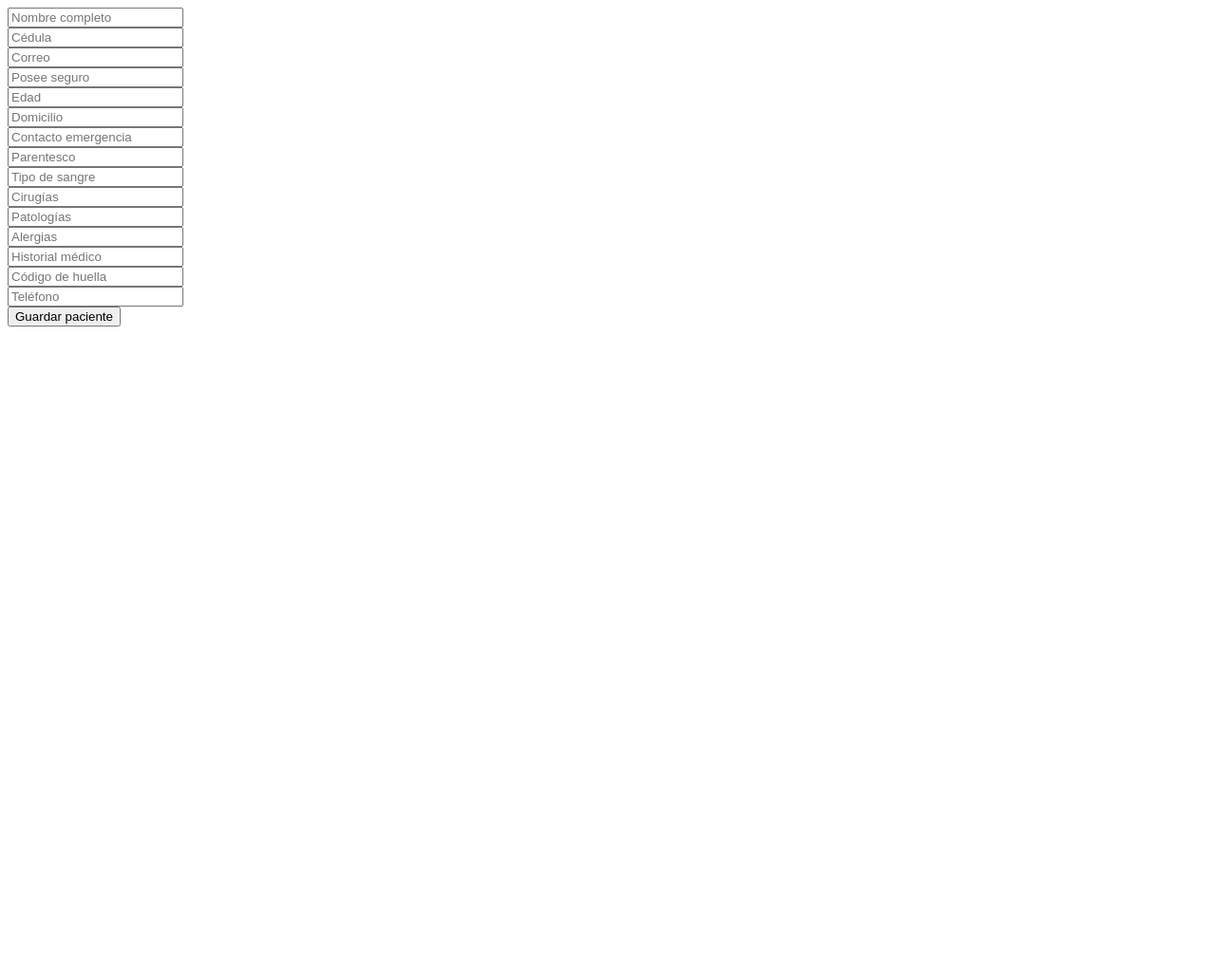
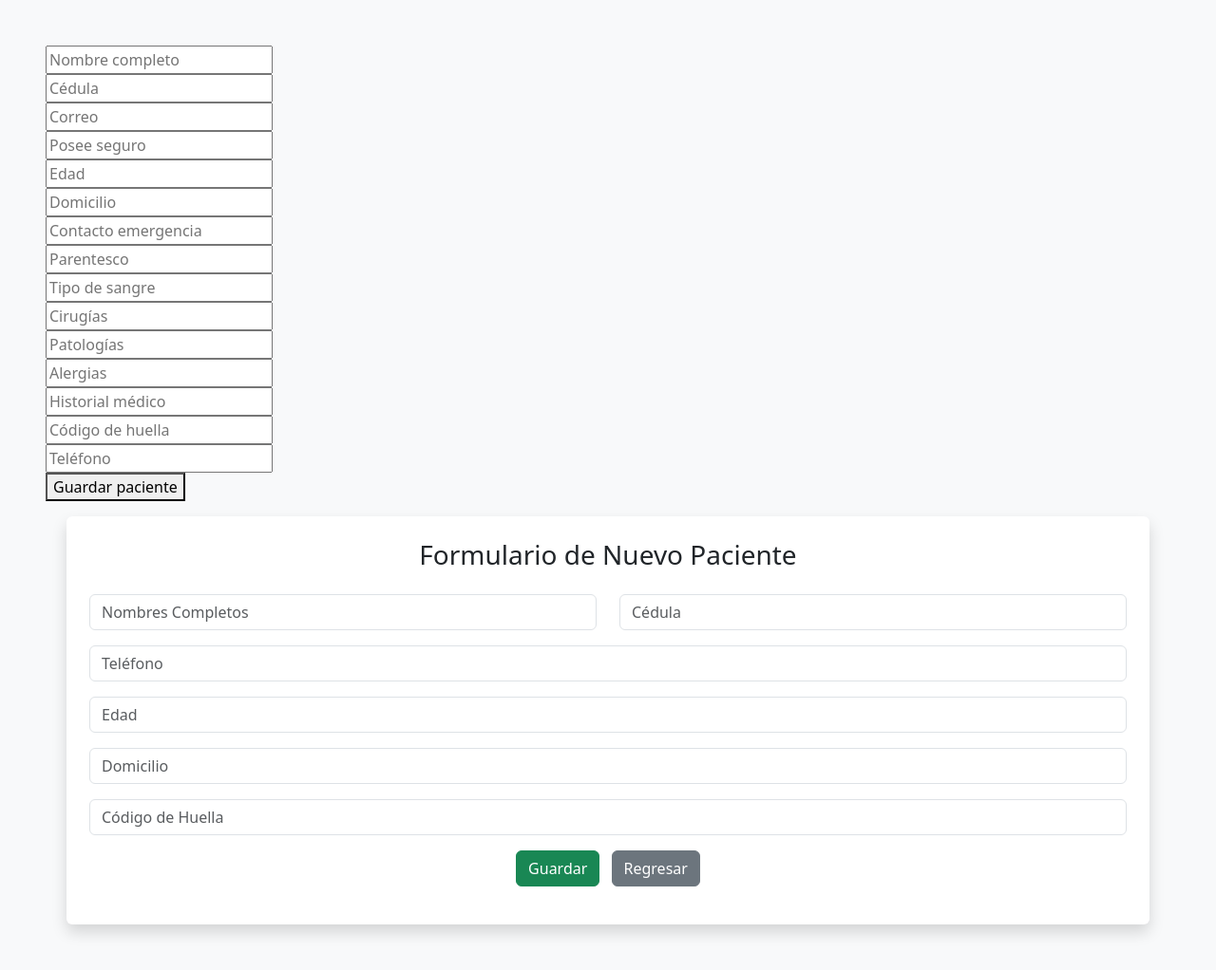
Before and after one commit to HuellaIoT/huellaiot, a PHP site: page /agregar_huella.php in a window 1280 px wide. Shown: the whole page at 95% size. Before the commit the page ends 344 px from the top, so only its background shows below. Run offline with PHP 8.4, Linux system fonts and the light colour scheme.

Commit message:
Update agregar_huella.php

```diff
--- a/public/agregar_huella.php
+++ b/public/agregar_huella.php
@@ -58,3 +58,44 @@ $response</pre>";
   <input name="telefono" placeholder="Teléfono"><br>
   <button type="submit">Guardar paciente</button>
 </form>
+
+
+<!DOCTYPE html>
+<html lang="es">
+<head>
+  <meta charset="UTF-8">
+  <title>Agregar Paciente</title>
+  <link href="https://cdn.jsdelivr.net/npm/bootstrap@5.3.0/dist/css/bootstrap.min.css" rel="stylesheet">
+</head>
+<body class="bg-light p-5">
+  <div class="container bg-white p-4 rounded shadow">
+    <h3 class="mb-4 text-center">Formulario de Nuevo Paciente</h3>
+    <form method="POST" action="guardar_paciente.php">
+      <div class="row mb-3">
+        <div class="col">
+          <input type="text" name="nombres_completos" class="form-control" placeholder="Nombres Completos" required>
+        </div>
+        <div class="col">
+          <input type="text" name="cedula" class="form-control" placeholder="Cédula">
+        </div>
+      </div>
+      <div class="mb-3">
+        <input type="text" name="telefono" class="form-control" placeholder="Teléfono">
+      </div>
+      <div class="mb-3">
+        <input type="text" name="edad" class="form-control" placeholder="Edad">
+      </div>
+      <div class="mb-3">
+        <input type="text" name="domicilio" class="form-control" placeholder="Domicilio">
+      </div>
+      <div class="mb-3">
+        <input type="text" name="huella_dactilar" class="form-control" placeholder="Código de Huella" required>
+      </div>
+      <div class="text-center">
+        <button type="submit" class="btn btn-success">Guardar</button>
+        <a href="menu.php" class="btn btn-secondary ms-2">Regresar</a>
+      </div>
+    </form>
+  </div>
+</body>
+</html>
```
